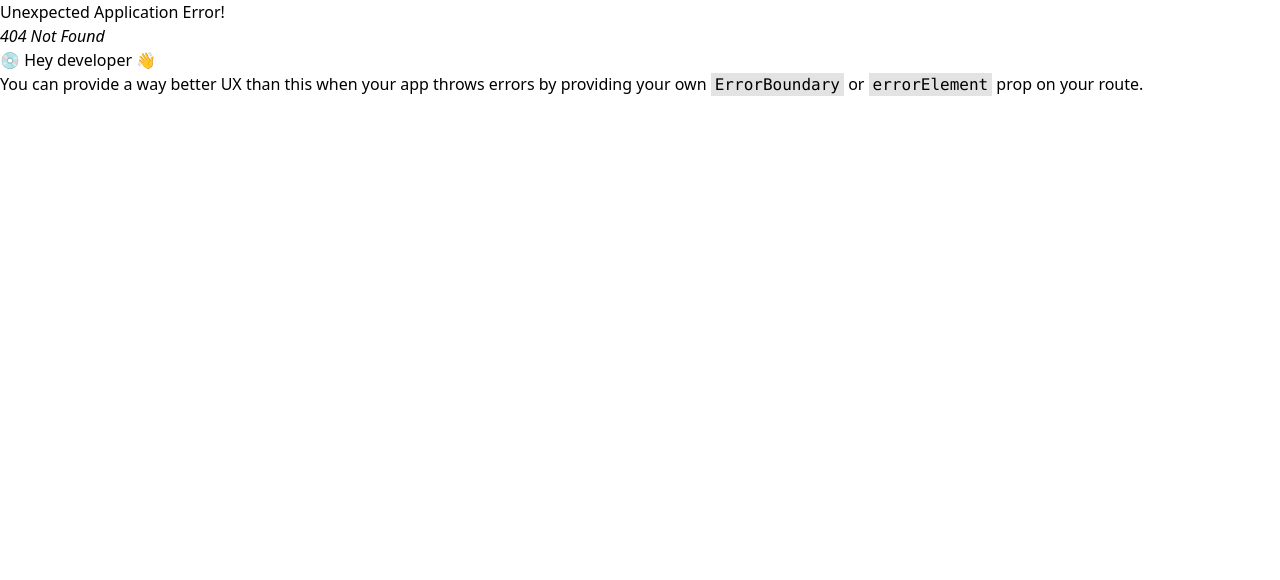
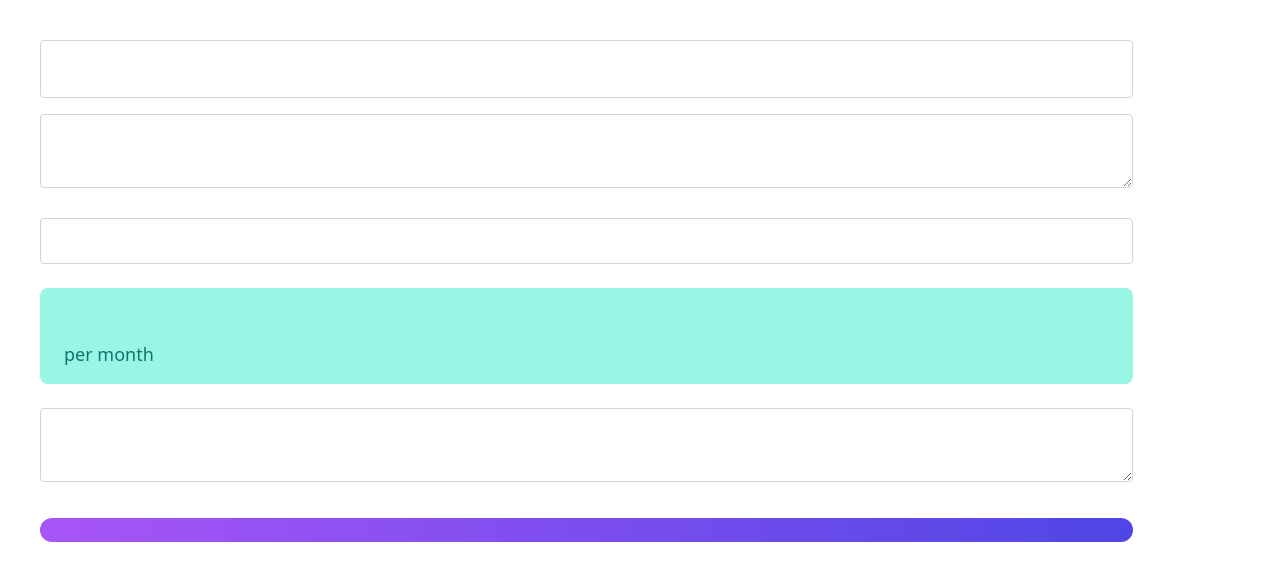
Before and after one commit to deepatel87/Rental-Management-System, a React (Create React App) app in the folder frontend/: page /housedetails/1 in a window 1280 px wide. Before the commit this address had no page. Shown: the top 580 px of the page. Built offline with nearby package versions, Linux system fonts and the light colour scheme.

Commit message:
added some admin side components

```diff
--- a/frontend/src/App.js
+++ b/frontend/src/App.js
@@ -19,7 +19,7 @@ function App() {
       element: <Home />,
     },
     {
-      path: "/housedetails",
+      path: "/housedetails/:params",
       element: <HouseDetails />,
     },
     {
@@ -35,7 +35,7 @@ function App() {
       element: <SendRequest></SendRequest>,
     },
     {
-      path: "/userprofile",
+      path: "/userprofile/:params",
       element: <UserProfile></UserProfile>,
     },
     {
--- a/frontend/src/components/Header.js
+++ b/frontend/src/components/Header.js
@@ -1,8 +1,35 @@
 import { useState } from "react";
-import { Link } from "react-router-dom";
+import { Link, useNavigate } from "react-router-dom";
 
 export default function Header({ userType }) {
   const [navbar, setNavbar] = useState(false);
+  const navigate = useNavigate();
+  const [search, setSearch] = useState("");
+
+  const navigateToHouseDetails = () => {
+    navigate("/housedetails/:add");
+  };
+
+  const [searchResult, setSearchResult] = useState([]);
+
+  const userProfile = [];
+
+  const sortedOnlyServices = Array.from(userProfile).sort((a, b) =>
+    a.name.localeCompare(b.name)
+  ); // to sort the service data for efficient searching.
+
+  const searchUser = (e) => {
+    setSearch(e.target.value);
+    setSearchResult(
+      sortedOnlyServices.filter((service) =>
+        service.name.trim().toLowerCase().includes(search.trim().toLowerCase())
+      )
+    );
+  };
+
+  const goToUserProfile = () => {
+    navigate("/userprofile/:user");
+  };
 
   return (
     <nav className="w-full bg-gradient-to-bl from-[#3d5a80] to-[#98c1d9] shadow">
@@ -106,11 +133,35 @@ export default function Header({ userType }) {
           </>
         ) : (
           <div className="flex p-3 gap-x-3">
-            <input
-              type="text"
-              className="p-3 w-[400px] rounded-lg"
-              placeholder="Search Tenant"
-            />
+            <div className="w-[600px] relative">
+              <input
+                type="text"
+                placeholder="Search"
+                className="p-3 w-full border rounded-lg focus:outline-none focus:ring-2 focus:ring-green-500 focus:border-transparent shadow-md"
+                value={search}
+                onChange={searchUser}
+              />
+              {search !== "" && searchResult.length !== 0 ? (
+                <div className="flex flex-col bg-white absolute border border-gray-300 rounded-md w-full mt-3 h-64 overflow-auto scrollbar-thin scrollbar-webkit">
+                  {searchResult.map((result) => (
+                    <div
+                      key={result.id}
+                      className="flex p-3 justify-start items-center gap-x-3 cursor-pointer"
+                      onClick={() => goToUserProfile(result)}
+                    >
+                      <img
+                        src={result.image_url}
+                        alt=""
+                        className="w-20 rounded-lg"
+                      />
+                      <p className="text-gray-900">{result.name}</p>
+                    </div>
+                  ))}
+                </div>
+              ) : (
+                search !== "" && <p className="absolute p-3 bg-white absolute border border-gray-300 rounded-md w-full mt-3 ">No Results Found</p>
+              )}
+            </div>
             <buttom className="px-7 py-3 text-white bg-gray-600 rounded-md shadow hover:bg-gray-800 cursor-pointer">
               Search
             </buttom>
@@ -120,6 +171,12 @@ export default function Header({ userType }) {
             >
               requests
             </Link>
+            <buttom
+              className="px-7 py-3 text-white bg-gray-600 rounded-md shadow hover:bg-gray-800 cursor-pointer"
+              onClick={navigateToHouseDetails}
+            >
+              Add Room
+            </buttom>
           </div>
         )}
       </div>
--- a/frontend/src/components/HouseCard.js
+++ b/frontend/src/components/HouseCard.js
@@ -26,7 +26,7 @@ const HouseCard = ({ houseData }) => {
             className="bg-gradient-to-r from-purple-500 to-indigo-600 text-white px-4 py-2 rounded-full hover:from-purple-600 hover:to-indigo-700 transition-all duration-300 focus:outline-none focus:ring-2 focus:ring-purple-500 focus:ring-offset-2"
             onClick={() => {
               dispatch(setHouseDetails(houseData));
-              navigate("/housedetails");
+              navigate("/housedetails/:edit");
             }}
           >
             View Details
--- a/frontend/src/components/HouseDetails.js
+++ b/frontend/src/components/HouseDetails.js
@@ -1,16 +1,19 @@
 import React from "react";
 import { useSelector } from "react-redux";
-import { useNavigate } from "react-router-dom";
+import { useNavigate, useParams } from "react-router-dom";
 
 const HouseDetails = () => {
   const houseData = useSelector((store) => store.house.houseDetails);
   const userType = useSelector((store) => store.user.user);
   const navigate = useNavigate();
 
-  if (!houseData) return;
+  const { params } = useParams();
+  const name = decodeURIComponent(params);
+
+  // if (!houseData) return;
 
   const goToSendRequest = () => {
-    navigate("/sendrequest");
+    navigate("/sendrequest/:add");
   };
 
   return (
@@ -56,7 +59,7 @@ const HouseDetails = () => {
             </h2>
             <ul className="list-disc list-inside text-lg text-gray-700 space-y-4">
               {/*You can add here additional details from api of house details shown below*/}
-              {houseData.additional_details}
+              {houseData?.additional_details}
               <li>Spacious living area with large windows for natural light</li>
               <li>Modern kitchen with top-of-the-line appliances</li>
               <li>24/7 security with CCTV surveillance</li>
@@ -73,35 +76,35 @@ const HouseDetails = () => {
         <div className="w-11/12 p-10">
           <input
             type="text"
-            placeholder={houseData.house_name}
+            placeholder=""
             className="border border-gray-300 rounded w-full p-2 text-4xl font-bold text-purple-700 mb-4"
           />
           <textarea
-            placeholder={houseData.house_details}
+            placeholder=""
             className="border border-gray-300 rounded w-full p-2 text-xl text-gray-700 mb-6"
           ></textarea>
           <input
             type="text"
-            placeholder={houseData.house_address}
+            placeholder=""
             className="border border-gray-300 rounded w-full p-2 text-xl text-gray-700 mb-6"
           />
           <div className="bg-teal-200 p-4 rounded-lg mb-6">
             <input
               type="number"
-              placeholder={`₹${houseData.house_price.toLocaleString()}`}
+              placeholder=""
               className="border-none bg-transparent text-3xl font-bold text-teal-800 w-full"
             />
             <span className="text-teal-700 ml-2 text-lg">per month</span>
           </div>
           <textarea
-            placeholder={houseData.additional_details}
+            placeholder=""
             className="border border-gray-300 rounded w-full p-2 text-xl text-gray-700 mb-6"
           ></textarea>
           <button
-            className="bg-gradient-to-r from-purple-500 to-indigo-600 text-white px-6 py-3 rounded-full hover:from-purple-600 hover:to-indigo-700 transition-all duration-300 focus:outline-none focus:ring-2 focus:ring-purple-500 focus:ring-offset-2 w-full"
+            className="bg-gradient-to-r from-purple-500 capitalize to-indigo-600 text-white px-6 py-3 rounded-full hover:from-purple-600 hover:to-indigo-700 transition-all duration-300 focus:outline-none focus:ring-2 focus:ring-purple-500 focus:ring-offset-2 w-full"
             // Add onClick handler to save changes
           >
-            Save/Edit
+            {name.substring(1)}
           </button>
         </div>
       )}
--- a/frontend/src/components/UserProfile.js
+++ b/frontend/src/components/UserProfile.js
@@ -1,6 +1,12 @@
 import React from "react";
+import { useParams } from "react-router-dom";
 
 const UserProfile = () => {
+  const { params } = useParams();
+  const profile = decodeURIComponent(params);
+
+  if (profile !== ":user" && profile !== ":admin")
+    return <div>Page Not Found</div>;
   return (
     <div className="max-w-3xl mx-auto bg-white shadow-md rounded-lg p-6 mt-8">
       <h2 className="text-2xl font-bold mb-4">User Profile</h2>
@@ -86,12 +92,26 @@ const UserProfile = () => {
             </div>
           </div>
         </div>
+        {profile === ":user" ? (
           <button className="px-7 py-3 bg-blue-500 hover:bg-blue-400 text-lg font-semibold rounded-lg w-full mt-4 text-white">
             Save
           </button>
+        ) : (
+          profile === ":admin" && (
+            <div className="flex gap-x-3">
+              <button className="px-7 py-3 bg-blue-500 hover:bg-blue-400 text-lg font-semibold rounded-lg w-full mt-4 text-white">
+                Accept
+              </button>
+              <button className="px-7 py-3 bg-blue-500 hover:bg-blue-400 text-lg font-semibold rounded-lg w-full mt-4 text-white">
+                Reject
+              </button>
+            </div>
+          )
+        )}
       </div>
 
       {/* Payment History Section */}
+      {profile === ":user" && (
         <div className="bg-gray-50 p-4 rounded-lg shadow">
           <h3 className="text-xl font-semibold mb-4">Payment History</h3>
           <table className="w-full border-collapse">
@@ -120,6 +140,7 @@ const UserProfile = () => {
             </tbody>
           </table>
         </div>
+      )}
     </div>
   );
 };
```
Lines whose indentation alone changed are shown as unchanged.
